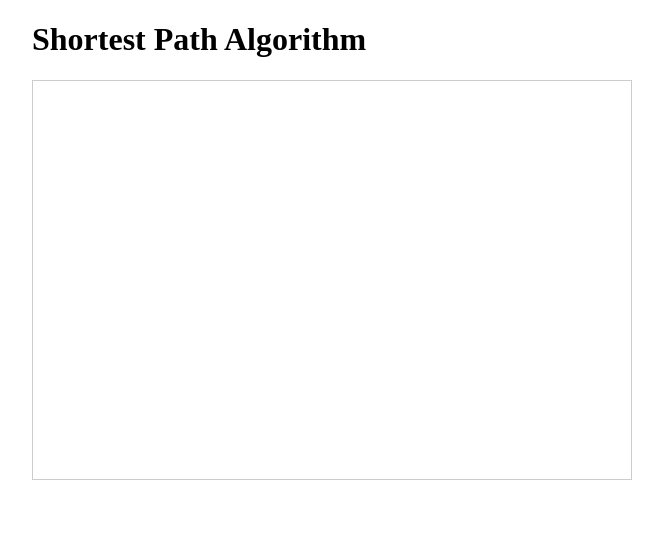
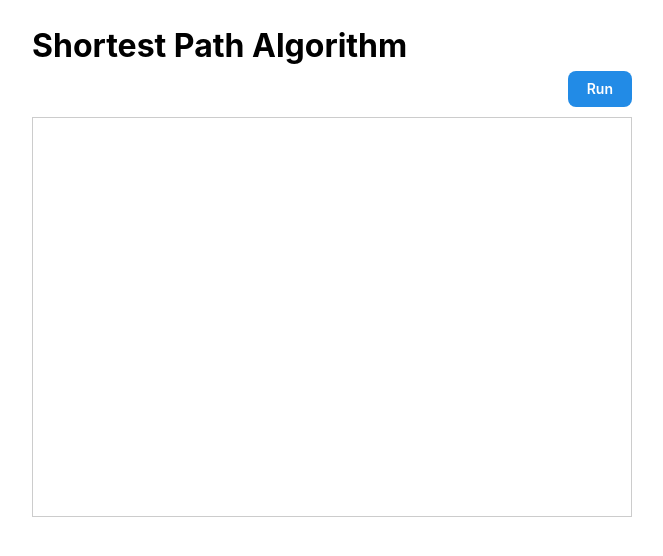
Before and after one commit to yublee71/Shortest-path-algorithm, a React (Vite) app: page / in a window 1280 px wide. Shown: the top 556 px of the page, without its empty margins (308-971 px from the left). Built offline with nearby package versions, Linux system fonts and the light colour scheme.

Commit message:
feat: add Run button to disable graph editing and enter algorithm mode

```diff
--- a/src/App.tsx
+++ b/src/App.tsx
@@ -7,11 +7,13 @@ import {
   type Node,
 } from "./models/Graph";
 import { GraphCanvas } from "./components/GraphCanvas/GraphCanvas";
+import { Button } from "@mantine/core";
 
 function App() {
   const [nodes, setNodes] = useState<Node[]>([]);
   const [edges, setEdges] = useState<Edge[]>([]);
   const [nextNodeIndex, setNextNodeIndex] = useState(0);
+  const [isAlgorithmMode, setIsAlgorithmMode] = useState(false);
 
   useEffect(() => {
     console.log("Adjacency list:", buildAdjacencyList(nodes, edges));
@@ -97,10 +99,22 @@ function App() {
 
   return (
     <>
-      <h1>Shortest Path Algorithm</h1>
+      <h1 style={{ marginBottom: "0px" }}>Shortest Path Algorithm</h1>
+      <div
+        style={{
+          marginBottom: "10px",
+          display: "flex",
+          justifyContent: "end",
+        }}
+      >
+        <Button onClick={() => setIsAlgorithmMode(true)}>
+          {isAlgorithmMode ? "Running" : "Run"}
+        </Button>
+      </div>
       <GraphCanvas
         nodes={nodes}
         edges={edges}
+        isEditable={!isAlgorithmMode}
         onAddNode={addNode}
         onDeleteNode={deleteNode}
         onMoveNode={moveNode}
--- a/src/components/GraphCanvas/EdgeWeightLabels.tsx
+++ b/src/components/GraphCanvas/EdgeWeightLabels.tsx
@@ -3,12 +3,14 @@ import type { Edge, Node } from "../../models/Graph";
 interface EdgeWeightLabelsProps {
   edges: Edge[];
   nodeById: Map<string, Node>;
+  isEditable: boolean;
   onDeleteEdge: (id: string) => void;
 }
 
 export function EdgeWeightLabels({
   edges,
   nodeById,
+  isEditable,
   onDeleteEdge,
 }: EdgeWeightLabelsProps) {
   return (
@@ -38,9 +40,14 @@ export function EdgeWeightLabels({
             onContextMenu={(event) => {
               event.preventDefault();
               event.stopPropagation();
+
+              if (!isEditable) {
+                return;
+              }
+
               onDeleteEdge(edge.id);
             }}
-            style={{ cursor: "pointer" }}
+            style={{ cursor: isEditable ? "pointer" : "default" }}
           >
             <text
               x={0}
--- a/src/components/GraphCanvas/Edges.tsx
+++ b/src/components/GraphCanvas/Edges.tsx
@@ -3,10 +3,16 @@ import type { Edge, Node } from "../../models/Graph";
 interface EdgesProps {
   edges: Edge[];
   nodeById: Map<string, Node>;
+  isEditable: boolean;
   onDeleteEdge: (id: string) => void;
 }
 
-export function Edges({ edges, nodeById, onDeleteEdge }: EdgesProps) {
+export function Edges({
+  edges,
+  nodeById,
+  isEditable,
+  onDeleteEdge,
+}: EdgesProps) {
   return (
     <>
       {edges.map((edge) => {
@@ -24,9 +30,14 @@ export function Edges({ edges, nodeById, onDeleteEdge }: EdgesProps) {
             onContextMenu={(event) => {
               event.preventDefault();
               event.stopPropagation();
+
+              if (!isEditable) {
+                return;
+              }
+
               onDeleteEdge(edge.id);
             }}
-            style={{ cursor: "pointer" }}
+            style={{ cursor: isEditable ? "pointer" : "default" }}
           >
             <line
               x1={nodeA.x}
--- a/src/components/GraphCanvas/GraphCanvas.tsx
+++ b/src/components/GraphCanvas/GraphCanvas.tsx
@@ -12,6 +12,7 @@ import { Nodes } from "./Nodes";
 interface GraphCanvasProps {
   nodes: Node[];
   edges: Edge[];
+  isEditable: boolean;
   onAddNode: (x: number, y: number) => string;
   onDeleteNode: (id: string) => void;
   onMoveNode: (id: string, x: number, y: number) => void;
@@ -45,6 +46,7 @@ interface DragState {
 export function GraphCanvas({
   nodes,
   edges,
+  isEditable,
   onAddNode,
   onDeleteNode,
   onMoveNode,
@@ -74,6 +76,10 @@ export function GraphCanvas({
   };
 
   const handleCanvasClick = (event: React.MouseEvent<SVGSVGElement>) => {
+    if (!isEditable) {
+      return;
+    }
+
     const point = getCanvasPoint(event);
 
     if (draftEdge) {
@@ -96,6 +102,10 @@ export function GraphCanvas({
   };
 
   const handleCanvasMouseMove = (event: React.MouseEvent<SVGSVGElement>) => {
+    if (!isEditable) {
+      return;
+    }
+
     const point = getCanvasPoint(event);
     const dragState = dragStateRef.current;
 
@@ -145,6 +155,10 @@ export function GraphCanvas({
     event: React.MouseEvent<SVGGElement>,
     node: Node
   ) => {
+    if (!isEditable) {
+      return;
+    }
+
     if (event.button !== 0) {
       return;
     }
@@ -166,6 +180,10 @@ export function GraphCanvas({
     node: Node
   ) => {
     event.stopPropagation();
+
+    if (!isEditable) {
+      return;
+    }
 
     if (suppressNextClickRef.current) {
       suppressNextClickRef.current = false;
@@ -199,6 +217,11 @@ export function GraphCanvas({
   ) => {
     event.preventDefault();
     event.stopPropagation();
+
+    if (!isEditable) {
+      return;
+    }
+
     setDraftEdge((currentDraftEdge) =>
       currentDraftEdge?.fromNodeId === node.id ? null : currentDraftEdge
     );
@@ -216,10 +239,15 @@ export function GraphCanvas({
       onMouseLeave={handleCanvasMouseUp}
       style={{
         border: "1px solid #ccc",
-        cursor: "crosshair",
+        cursor: isEditable ? "crosshair" : "default",
       }}
     >
-      <Edges edges={edges} nodeById={nodeById} onDeleteEdge={onDeleteEdge} />
+      <Edges
+        edges={edges}
+        nodeById={nodeById}
+        isEditable={isEditable}
+        onDeleteEdge={onDeleteEdge}
+      />
       {draftEdge && (
         <DraftEdge
           fromNode={nodeById.get(draftEdge.fromNodeId)}
@@ -236,6 +264,7 @@ export function GraphCanvas({
       <EdgeWeightLabels
         edges={edges}
         nodeById={nodeById}
+        isEditable={isEditable}
         onDeleteEdge={onDeleteEdge}
       />
     </svg>
--- a/src/main.tsx
+++ b/src/main.tsx
@@ -2,9 +2,13 @@ import { StrictMode } from "react";
 import { createRoot } from "react-dom/client";
 import "./index.css";
 import App from "./App.tsx";
+import "@mantine/core/styles.css";
+import { MantineProvider } from "@mantine/core";
 
 createRoot(document.getElementById("root")!).render(
   <StrictMode>
-    <App />
+    <MantineProvider>
+      <App />
+    </MantineProvider>
   </StrictMode>
 );
```
